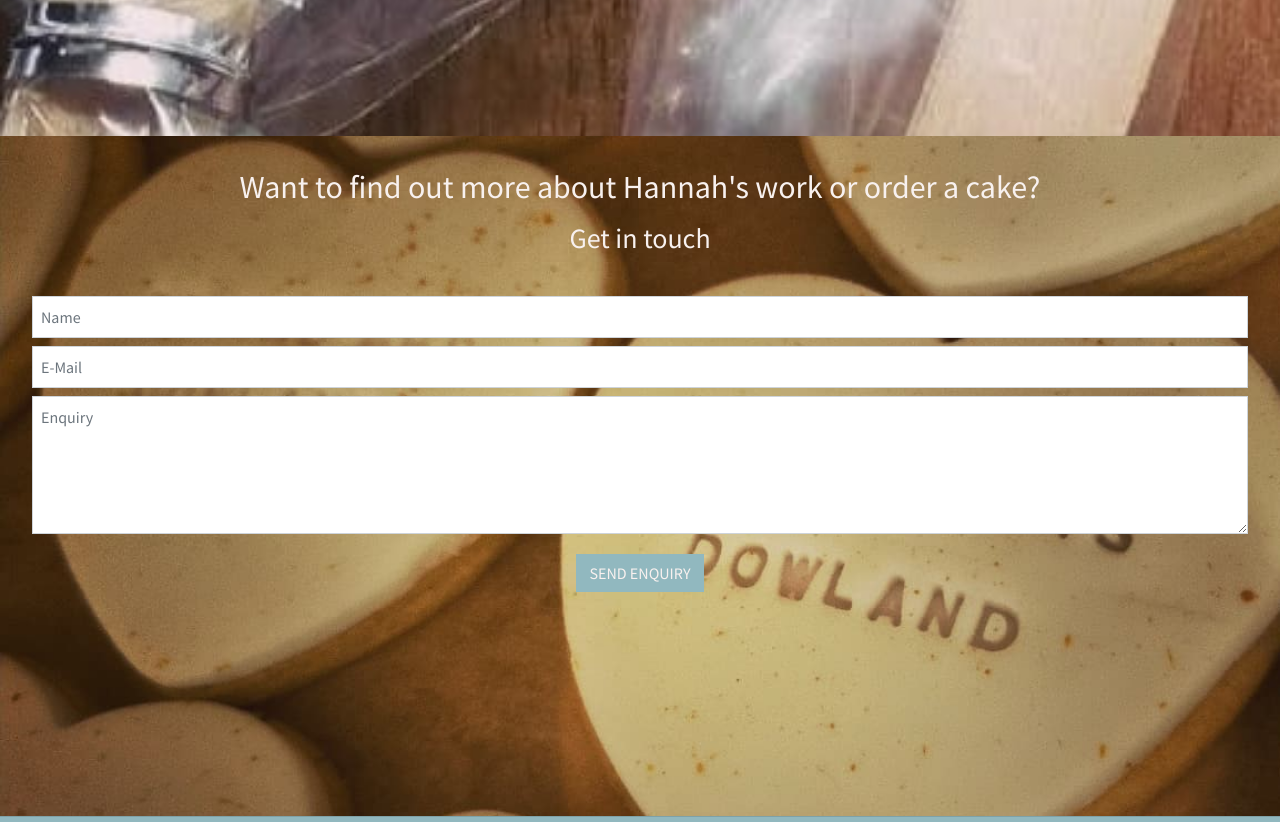
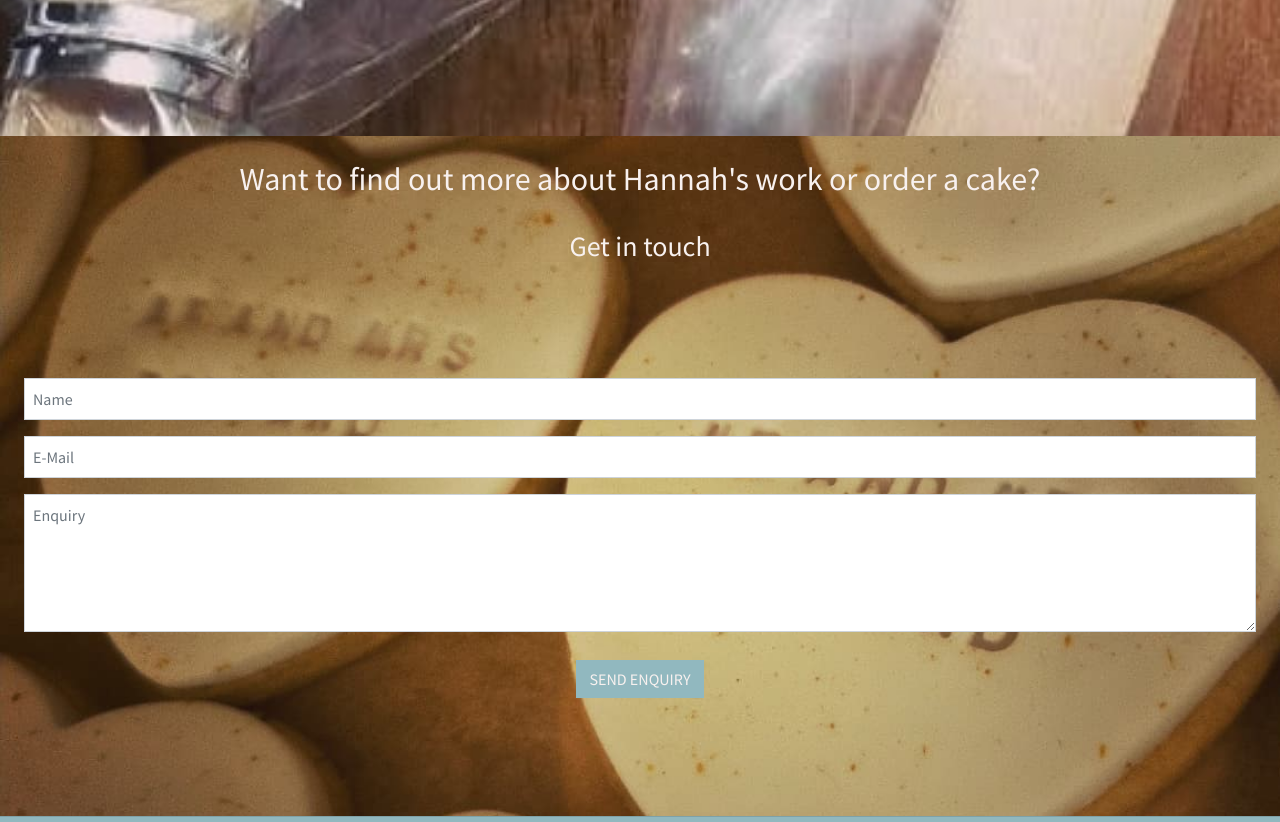
Before and after one commit to benm4ckenzie/ForGoodnessCake, a website: page index.html in a window 1280 px wide. Shown: the part 3660-4482 px from the top of the page. Drawn offline with nearby package versions, Linux system fonts and the light colour scheme.

Commit message:
Improves look of contact section

```diff
--- a/index.html
+++ b/index.html
@@ -41,7 +41,7 @@
                     <h1 class="display-6 logo-font logo-color text-center">- By Hannah</h1>
                 </div>
                 <div id="contact-button" class="flex-container" style="position: relative;">
-                    <a href="#contact" class="contact-now-button btn btn-lg rounded-0 text-uppercase" style="position: absolute; bottom: 5%;"
+                    <a href="#contact" class="contact-now-button btn btn-lg rounded-0 text-uppercase" style="position: absolute; bottom: 25%;"
                         onClick="this.style.visibility = 'hidden';">
                         Contact now
                     </a>
@@ -175,33 +175,31 @@
 
     <section id="contact">
         <div class="container-fluid h-100 m-0">
-            <div class="row text-center pt-3 m-0">
-                <div class="col-12 m-0 py-3">
-                    <h2 class="text-center">Want to find out more about Hannah's work or order a cake?</h2>
-                    <h3 class="text-center p-2">Get in touch</h3>
+            <div class="row text-center flex-container h-100">
+                <div class="col-12 m-0 p-0">
+                    <h2 class="text-center py-4 m-0">Want to find out more about Hannah's work or order a cake?</h2>
+                    <h3 class="text-center p-2 m-0">Get in touch</h3>
                 </div>
-                <div class="row p-1 m-0">
-                    <div class="col-12 center-form">
+                <div class="col-12 center-form m-0">
                     <form action="mailto:b_m@me.com" method="post" enctype=”multipart/form-data”>
-                            <div class="p-1">
+                        <div class="p-1 m-2">
                             <input type="text" name="name" id="fullname" class="form-control contact-boxes p-2 rounded-0"
                             placeholder="Name" required />
                         </div>
-                            <div class="p-1">
+                        <div class="p-1 m-2">
                             <input type="email" name="email" id="emailaddress" class="form-control contact-boxes p-2 rounded-0"
                             placeholder="E-Mail" required />
                         </div>
-                            <div class="p-1">
+                        <div class="p-1 m-2">
                             <textarea rows="5" name="enquiry" id="enquiry" class="form-control contact-boxes p-2 rounded-0"
                             placeholder="Enquiry" required></textarea>
                         </div>
-                            <div class="form-row text-center p-3">
+                        <div class="form-row text-center p-3 m-2">
                             <div class="col-12">
                                 <button type="submit" value="send" class="btn submit-btn-color rounded-0 text-uppercase">Send enquiry</button>
                             </div>
                         </div>
                     </form>
-                    </div>
                 </div>
             </div>
         </div>
```
Lines whose indentation alone changed are shown as unchanged.
